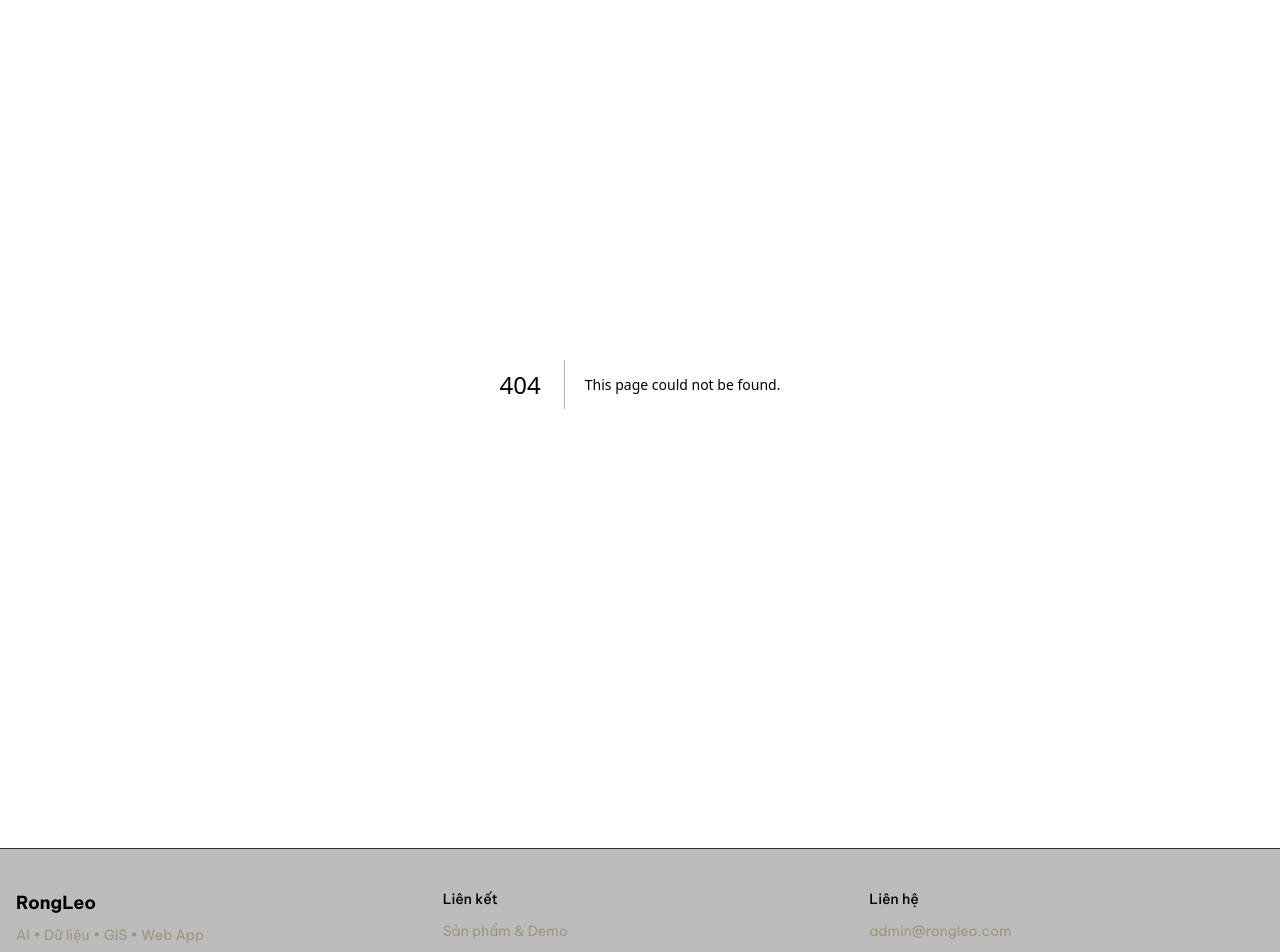
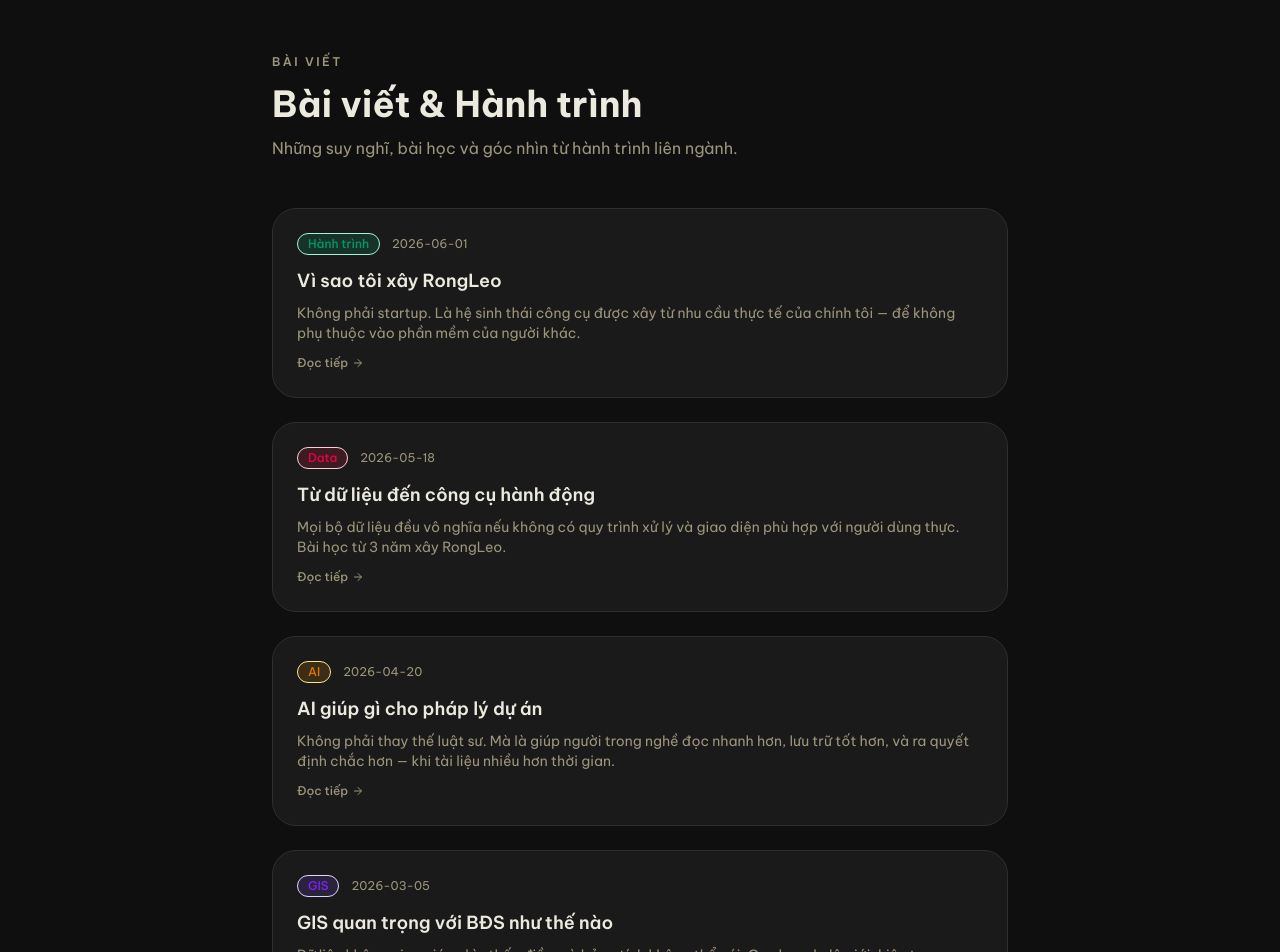
Before and after one commit to pmn88ai/rongleo-portal-website, a Next.js app: page /thinking in a window 1280 px wide. Before the commit this address had no page. Shown: the part 80-1032 px from the top of the page. Built offline with nearby package versions, Linux system fonts and the light colour scheme.

Commit message:
task: TASK-045G2 articles static data + /thinking routes

```diff
--- /dev/null
+++ b/src/app/thinking/[slug]/page.tsx
@@ -0,0 +1,60 @@
+import Link from 'next/link'
+import { notFound } from 'next/navigation'
+import { ArrowLeft } from 'lucide-react'
+import { getArticleBySlug, ARTICLES } from '@/data/articles'
+
+export function generateStaticParams() {
+  return ARTICLES.map((a) => ({ slug: a.slug }))
+}
+
+const CATEGORY_COLORS: Record<string, string> = {
+  'Hành trình': 'bg-emerald-500/15 text-emerald-600 border-emerald-200',
+  'Nghề nghiệp': 'bg-blue-500/15 text-blue-600 border-blue-200',
+  'GIS': 'bg-violet-500/15 text-violet-600 border-violet-200',
+  'AI': 'bg-amber-500/15 text-amber-600 border-amber-200',
+  'Data': 'bg-rose-500/15 text-rose-600 border-rose-200',
+}
+
+export default async function ArticlePage({
+  params,
+}: {
+  params: Promise<{ slug: string }>
+}) {
+  const { slug } = await params
+  const article = getArticleBySlug(slug)
+
+  if (!article) notFound()
+
+  return (
+    <div className="container mx-auto px-4 py-16 max-w-3xl">
+      <Link
+        href="/thinking"
+        className="inline-flex items-center gap-2 text-sm text-muted-foreground hover:text-primary transition-colors mb-8"
+      >
+        <ArrowLeft className="h-4 w-4" />
+        Xem tất cả bài viết
+      </Link>
+
+      <div className="flex items-center gap-3 mb-4">
+        <span
+          className={`text-xs font-medium px-2.5 py-0.5 rounded-full border ${CATEGORY_COLORS[article.category] ?? 'bg-gray-500/15 text-gray-600 border-gray-200'}`}
+        >
+          {article.category}
+        </span>
+        <span className="text-xs text-muted-foreground">{article.date}</span>
+      </div>
+
+      <h1 className="text-3xl md:text-4xl font-bold mb-6">{article.title}</h1>
+
+      {article.content ? (
+        <div className="prose prose-neutral dark:prose-invert max-w-none">
+          <p className="text-lg text-muted-foreground leading-relaxed">{article.content}</p>
+        </div>
+      ) : (
+        <blockquote className="border-l-4 border-primary/30 pl-4 text-lg text-muted-foreground italic">
+          {article.summary}
+        </blockquote>
+      )}
+    </div>
+  )
+}
--- /dev/null
+++ b/src/app/thinking/page.tsx
@@ -0,0 +1,62 @@
+import Link from 'next/link'
+import { ArrowRight } from 'lucide-react'
+import { ARTICLES } from '@/data/articles'
+
+const CATEGORY_COLORS: Record<string, string> = {
+  'Hành trình': 'bg-emerald-500/15 text-emerald-600 border-emerald-200',
+  'Nghề nghiệp': 'bg-blue-500/15 text-blue-600 border-blue-200',
+  'GIS': 'bg-violet-500/15 text-violet-600 border-violet-200',
+  'AI': 'bg-amber-500/15 text-amber-600 border-amber-200',
+  'Data': 'bg-rose-500/15 text-rose-600 border-rose-200',
+}
+
+export default function ThinkingPage() {
+  const sorted = [...ARTICLES].sort(
+    (a, b) => new Date(b.date).getTime() - new Date(a.date).getTime()
+  )
+
+  return (
+    <div className="container mx-auto px-4 py-16 max-w-3xl">
+      <div className="mb-12">
+        <span className="text-xs font-semibold tracking-[0.2em] uppercase text-muted-foreground">
+          BÀI VIẾT
+        </span>
+        <h1 className="mt-3 text-3xl md:text-4xl font-bold">
+          Bài viết & Hành trình
+        </h1>
+        <p className="mt-3 text-muted-foreground">
+          Những suy nghĩ, bài học và góc nhìn từ hành trình liên ngành.
+        </p>
+      </div>
+
+      <div className="space-y-6">
+        {sorted.map((article) => (
+          <Link
+            key={article.slug}
+            href={`/thinking/${article.slug}`}
+            className="block group rounded-xl border bg-card p-6 transition-all hover:border-primary/30 hover:shadow-sm"
+          >
+            <div className="flex items-center gap-3 mb-3">
+              <span
+                className={`text-xs font-medium px-2.5 py-0.5 rounded-full border ${CATEGORY_COLORS[article.category] ?? 'bg-gray-500/15 text-gray-600 border-gray-200'}`}
+              >
+                {article.category}
+              </span>
+              <span className="text-xs text-muted-foreground">{article.date}</span>
+            </div>
+            <h2 className="text-lg font-semibold group-hover:text-primary transition-colors mb-2">
+              {article.title}
+            </h2>
+            <p className="text-sm text-muted-foreground line-clamp-2">
+              {article.summary}
+            </p>
+            <span className="inline-flex items-center gap-1 mt-3 text-xs font-medium text-muted-foreground group-hover:text-primary transition-colors">
+              Đọc tiếp
+              <ArrowRight className="h-3 w-3" />
+            </span>
+          </Link>
+        ))}
+      </div>
+    </div>
+  )
+}
--- /dev/null
+++ b/src/data/articles.ts
@@ -0,0 +1,75 @@
+export interface Article {
+  title: string
+  slug: string
+  summary: string
+  category: string
+  date: string
+  featured?: boolean
+  externalUrl?: string
+  content?: string
+}
+
+export const ARTICLES: Article[] = [
+  {
+    title: 'Vì sao tôi xây RongLeo',
+    slug: 'vi-sao-xay-rongleo',
+    summary: 'Không phải startup. Là hệ sinh thái công cụ được xây từ nhu cầu thực tế của chính tôi — để không phụ thuộc vào phần mềm của người khác.',
+    category: 'Hành trình',
+    date: '2026-06-01',
+    featured: true,
+    content: 'RongLeo bắt đầu từ một nhu cầu đơn giản: tôi cần công cụ không tồn tại trên thị trường. Sau nhiều năm làm kỹ thuật, quy hoạch và pháp lý, tôi nhận ra rằng dữ liệu quan trọng nhất của mình nằm rải rác — trong email, trong Excel, trong bộ nhớ. RongLeo là câu trả lời cá nhân cho câu hỏi: làm thế nào để biến kinh nghiệm thành hệ thống?',
+  },
+  {
+    title: 'Hành trình từ kỹ sư đến người code',
+    slug: 'hanh-trinh-ky-su-den-code',
+    summary: '15 năm từ đo đạc ngoài thực địa đến xây hệ thống số. Vì sao tôi không dừng lại ở một vai trò — và điều đó có nghĩa gì với cách tôi tiếp cận vấn đề.',
+    category: 'Hành trình',
+    date: '2026-01-15',
+    featured: true,
+    content: 'Kỹ sư xây dựng, rồi kiểm định, rồi giảng dạy, rồi quy hoạch, rồi pháp lý, rồi GIS, rồi AI. Mỗi bước không phải là thay đổi nghề — mà là thêm một lớp hiểu biết vào cùng một vấn đề: làm thế nào để đưa ra quyết định tốt hơn về đất đai và tài sản.',
+  },
+  {
+    title: 'Vì sao tôi học luật giữa lúc đang làm kỹ thuật',
+    slug: 'vi-sao-hoc-luat',
+    summary: 'Pháp lý dự án BĐS không phải việc của luật sư — mà là của người hiểu cả bản đồ lẫn hồ sơ. Góc nhìn từ người đứng giữa hai thế giới.',
+    category: 'Nghề nghiệp',
+    date: '2026-02-10',
+    featured: true,
+    content: 'Trong một dự án BĐS, luật sư đọc điều luật. Kỹ sư đọc bản vẽ. Nhưng ai đọc cả hai? Đó là lúc tôi nhận ra rằng khoảng trống giữa kỹ thuật và pháp lý không ai lấp — và đó cũng là nơi phần lớn rủi ro dự án ẩn náu.',
+  },
+  {
+    title: 'GIS quan trọng với BĐS như thế nào',
+    slug: 'gis-va-bds',
+    summary: 'Dữ liệu không gian giúp nhìn thấy điều mà bảng tính không thể nói. Quy hoạch, lộ giới, hiện trạng — tất cả cần được đọc trên bản đồ.',
+    category: 'GIS',
+    date: '2026-03-05',
+    featured: false,
+    content: 'Khi một thửa đất được mô tả bằng tọa độ và diện tích trong Excel, bạn không nhìn thấy gì. Khi bạn đặt nó lên bản đồ quy hoạch, mọi thứ thay đổi. GIS không phải phần mềm — mà là cách tư duy về không gian.',
+  },
+  {
+    title: 'AI giúp gì cho pháp lý dự án',
+    slug: 'ai-phap-ly-du-an',
+    summary: 'Không phải thay thế luật sư. Mà là giúp người trong nghề đọc nhanh hơn, lưu trữ tốt hơn, và ra quyết định chắc hơn — khi tài liệu nhiều hơn thời gian.',
+    category: 'AI',
+    date: '2026-04-20',
+    featured: false,
+    content: 'Một dự án BĐS trung bình có vài trăm trang hồ sơ pháp lý. Không ai đọc hết. AI có thể tóm tắt, phân loại, so sánh — và quan trọng nhất, cảnh báo khi thiếu tài liệu. Đó là giá trị thực sự.',
+  },
+  {
+    title: 'Từ dữ liệu đến công cụ hành động',
+    slug: 'du-lieu-den-cong-cu',
+    summary: 'Mọi bộ dữ liệu đều vô nghĩa nếu không có quy trình xử lý và giao diện phù hợp với người dùng thực. Bài học từ 3 năm xây RongLeo.',
+    category: 'Data',
+    date: '2026-05-18',
+    featured: false,
+    content: 'Dữ liệu tốt + quy trình tốt + giao diện tốt = công cụ hành động. Thiếu một trong ba, bạn chỉ có một spreadsheet đắt tiền hoặc một dashboard đẹp mà không ai dùng.',
+  },
+]
+
+export function getFeaturedArticles(limit = 3): Article[] {
+  return ARTICLES.filter((a) => a.featured).slice(0, limit)
+}
+
+export function getArticleBySlug(slug: string): Article | undefined {
+  return ARTICLES.find((a) => a.slug === slug)
+}
```
